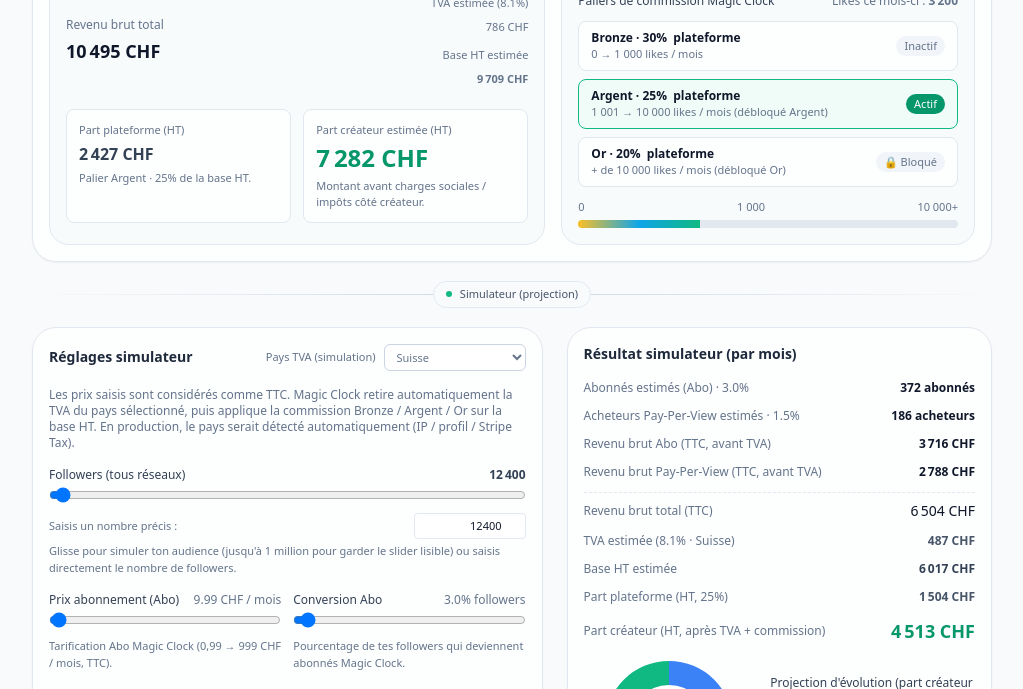
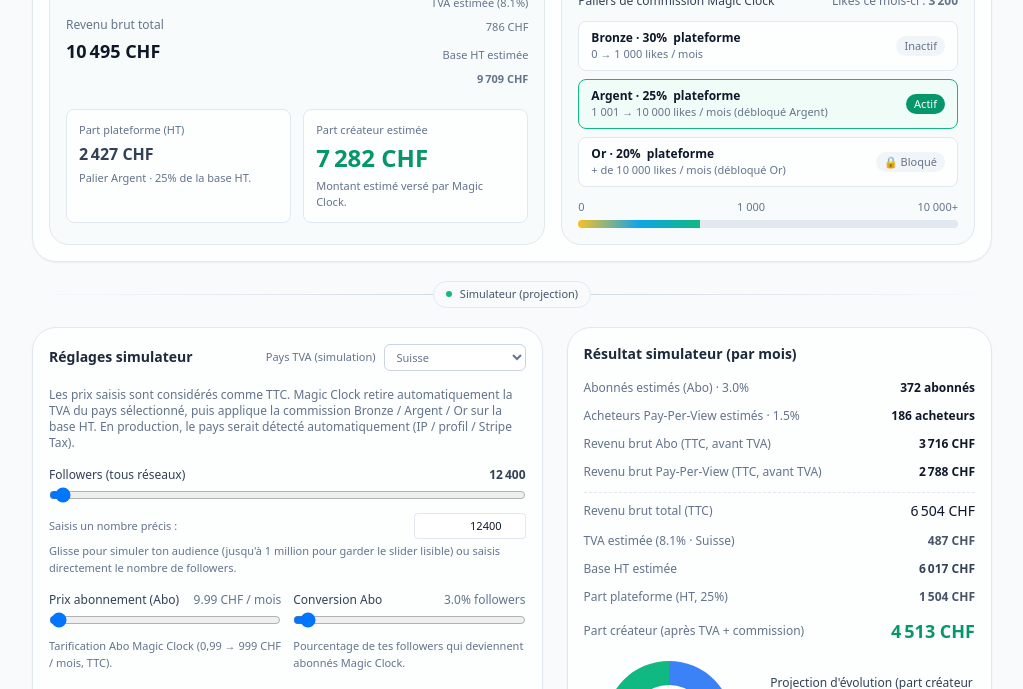
Before and after one commit to welcome-magic-clock/magic-clock-web-mvp, a Next.js app: page /monet in a window 1280 px wide. Shown: the part 900-1589 px from the top of the page, without its empty margins (256-1279 px from the left). Built offline with nearby package versions, Linux system fonts and the light colour scheme.

Commit message:
Update page.tsx

```diff
--- a/app/monet/page.tsx
+++ b/app/monet/page.tsx
@@ -580,13 +580,13 @@ export default function MonetPage() {
                 </div>
                 <div className="rounded-lg border border-slate-200 bg-white/80 p-3">
                  <p className="text-[11px] text-slate-500">
-                    Part créateur estimée (HT)
+  Part créateur estimée
 </p>
 <p className="mt-1 text-2xl font-semibold text-emerald-600">
   {formatMoney(realCreatorShareNet)}
 </p>
 <p className="mt-1 text-[11px] text-slate-500">
-                    Montant avant charges sociales / impôts côté créateur.
+  Montant estimé versé par Magic Clock.
 </p>
                 </div>
               </div>
@@ -1032,7 +1032,7 @@ export default function MonetPage() {
             </div>
             <div className="flex items-center justify-between">
               <span className="text-slate-500">
-                Part créateur (HT, après TVA + commission)
+  Part créateur (après TVA + commission)
 </span>
               <span className="text-lg font-semibold text-emerald-600">
                 {formatMoney(simCreatorShareNet)}
```
Lines whose indentation alone changed are shown as unchanged.
